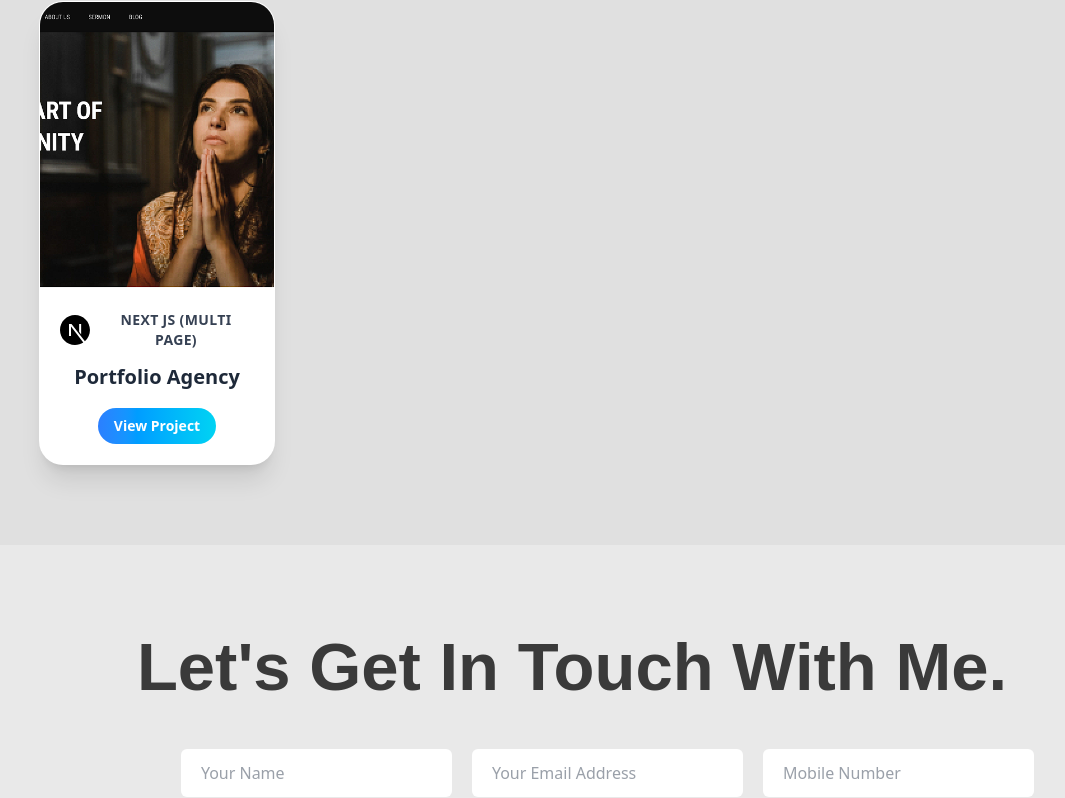
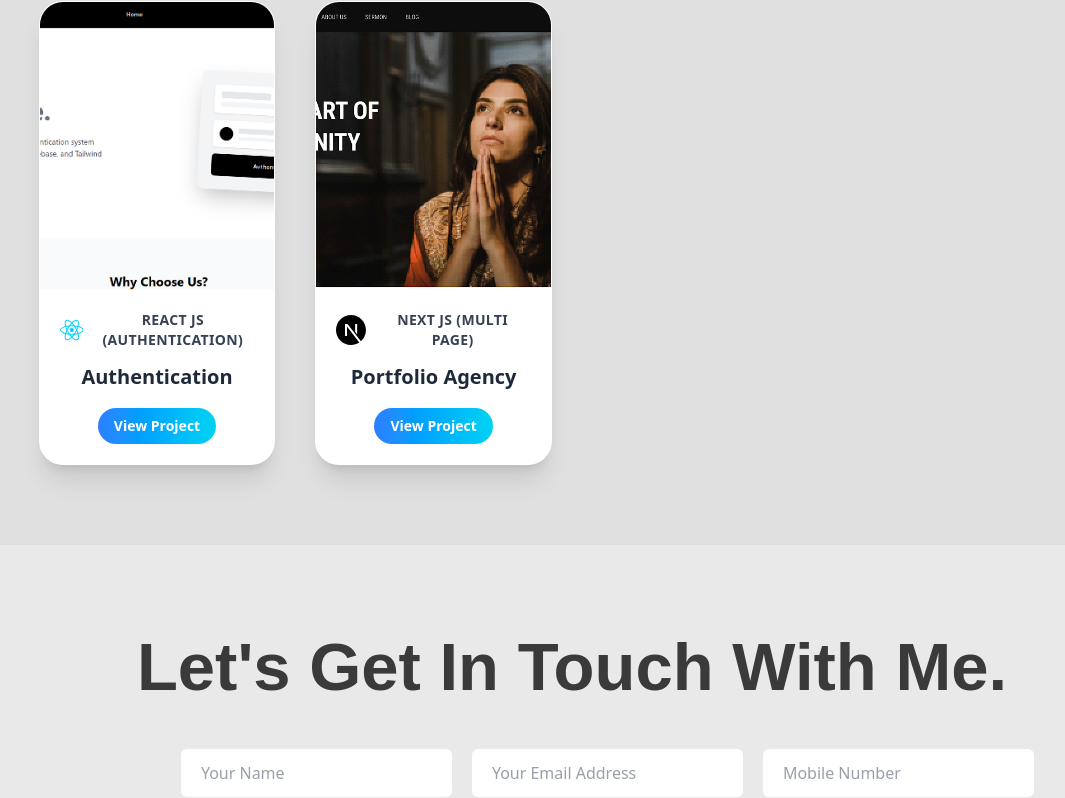
Before and after one commit to khaled6013/MY-PORTFOLIO, a React (Vite) app: page / in a window 1280 px wide. Shown: the part 3034-3832 px from the top of the page, without its empty margins (68-1133 px from the left). Built offline with nearby package versions, Linux system fonts and the light colour scheme.

Commit message:
Authentication part

```diff
--- a/src/components/Project.jsx
+++ b/src/components/Project.jsx
@@ -8,6 +8,8 @@ import qu from "../assets/qu.png";
 import cyber from "../assets/cyber.png";
 import part from "../assets/part.png";
 import hekto from "../assets/hekto.png";
+import Authentication from '../assets/Athu.png'
+
 
 const projects = [
   {
@@ -37,6 +39,13 @@ const projects = [
     icon: <SiNextdotjs className="text-black text-3xl" />,
     img: cyber,
     link: "https://cyber-ai-iota.vercel.app/",
+  },
+  {
+    title: "Authentication",
+    tech: "React JS (Authentication)",
+    icon: <FaReact className="text-cyan-400 text-3xl" />,
+    img: Authentication,
+    link: "https://authentication-rouge-seven.vercel.app/",
   },
   {
     title: "Portfolio Agency",
```
Also changed, not shown: src/assets/Athu.png (added).
